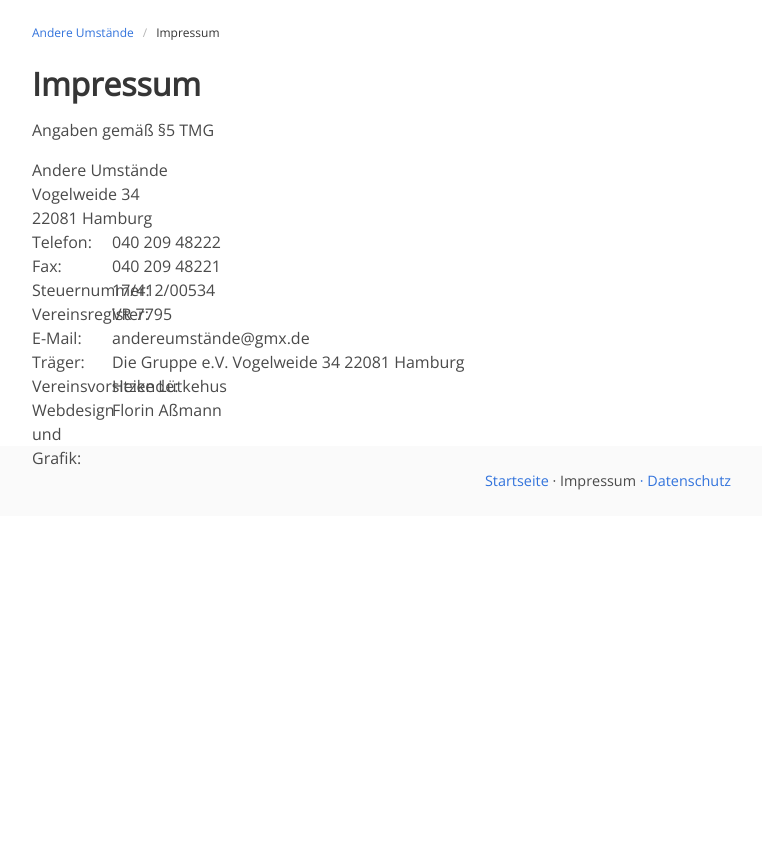
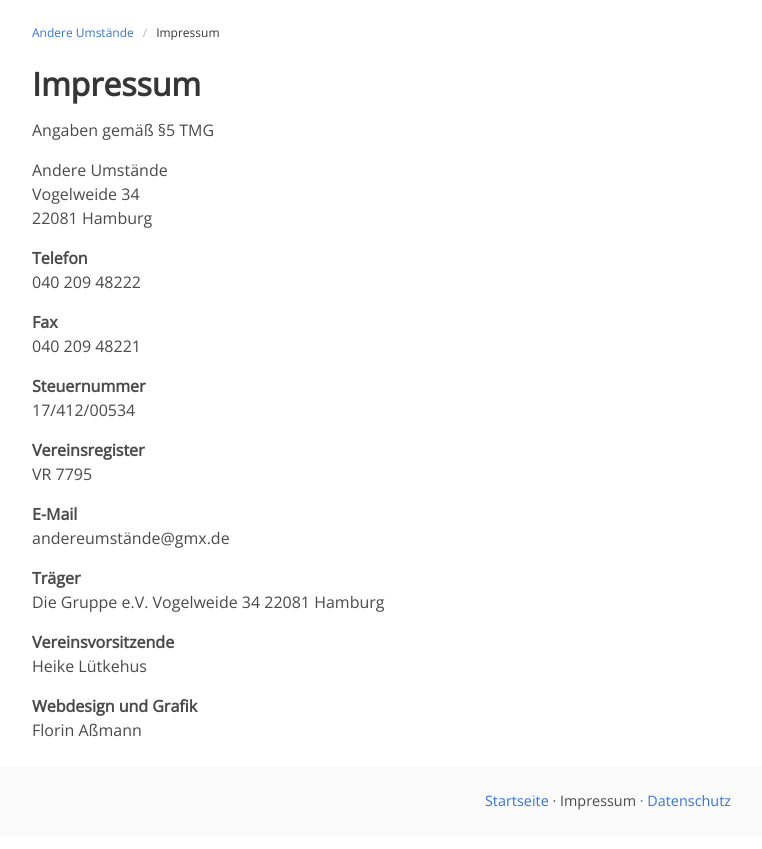
Before and after one commit to boof/au-hamburg, a Jekyll site: the page built from imprint.html, in a window 1280 px wide. Shown: the top 849 px of the page, without its empty margins (32-794 px from the left). Built offline with Jekyll 4.4.1, drawn with Linux system fonts in a browser that asks for light colours.

Commit message:
Added imprint

```diff
--- a/_layouts/default.html
+++ b/_layouts/default.html
@@ -3,7 +3,7 @@
 
   {%- include head.html -%}
 
-  <body>
+  <body id={{ page.id }}>
 
     {%- include header.html -%}
 
--- a/assets/css/au.css
+++ b/assets/css/au.css
@@ -8,17 +8,25 @@ address {
   font-style: normal;
 }
 
-dt {
+#startpage dt {
   clear: left;
   float: left;
   width: 5em;
 }
-dt:after {
+#startpage dt:after {
   content: ":";
 }
 
-dd {
+#startpage dd {
   text-align: left;
+}
+
+#imprint dt {
+  font-weight: bold;
+  margin-top: 1em;
+}
+#imprint dd {
+  margin-left: 0;
 }
 
 .root, .footer {
--- a/imprint.html
+++ b/imprint.html
@@ -1,5 +1,6 @@
 ---
 layout: home
+id: imprint
 ---
 
 <nav class="breadcrumb is-size-7" aria-label="breadcrumbs">
--- a/index.html
+++ b/index.html
@@ -1,5 +1,6 @@
 ---
 layout: home
+id: startpage
 ---
 
 <div class="tile is-ancestor is-vertical">
--- a/privacy.html
+++ b/privacy.html
@@ -16,7 +17,7 @@ layout: home
 
   <h2>Verantwortliche</h2>
   {%- include address.html -%}
-  <h3>Träger:</h3>
+  <h3>Träger</h3>
   Die Gruppe e.V.
 
   <h2>Arten der verarbeiteten Daten</h2>
```
Also changed, not shown: other parts of privacy.html (+1 -0 lines).
